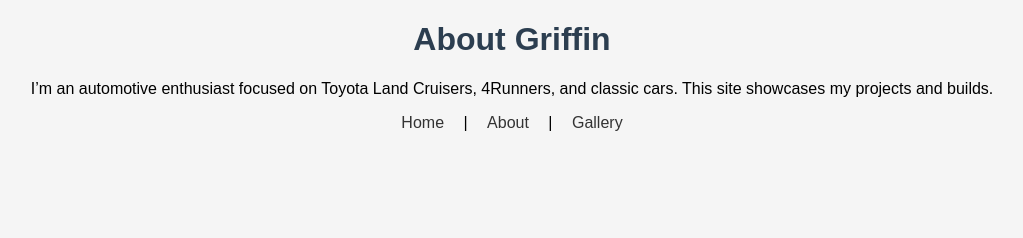
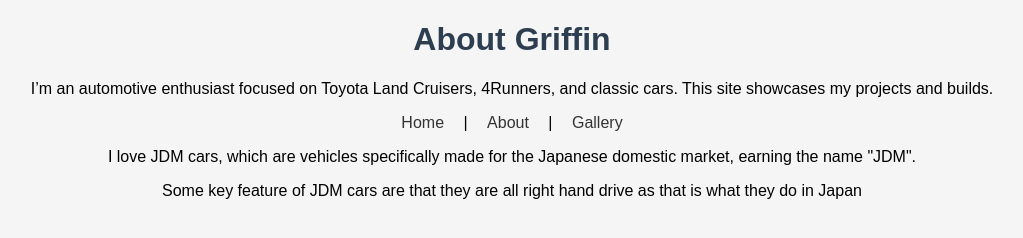
Before and after one commit to GriffinOrsi/BMIS235, a plain HTML site: page about.html in a window 1280 px wide. Shown: the whole page, without its empty margins (128-1151 px from the left). Drawn offline with Linux system fonts and the light colour scheme.

Commit message:
Update about.html

```diff
--- a/about.html
+++ b/about.html
@@ -12,5 +12,7 @@
         <a href="about.html">About</a> |
         <a href="gallery.html">Gallery</a>
     </nav>
+    <p>I love JDM cars, which are vehicles specifically made for the Japanese domestic market, earning the name "JDM".</p>
+    <p>Some key feature of JDM cars are that they are all right hand drive as that is what they do in Japan </p>
 </body>
 </html>
```
